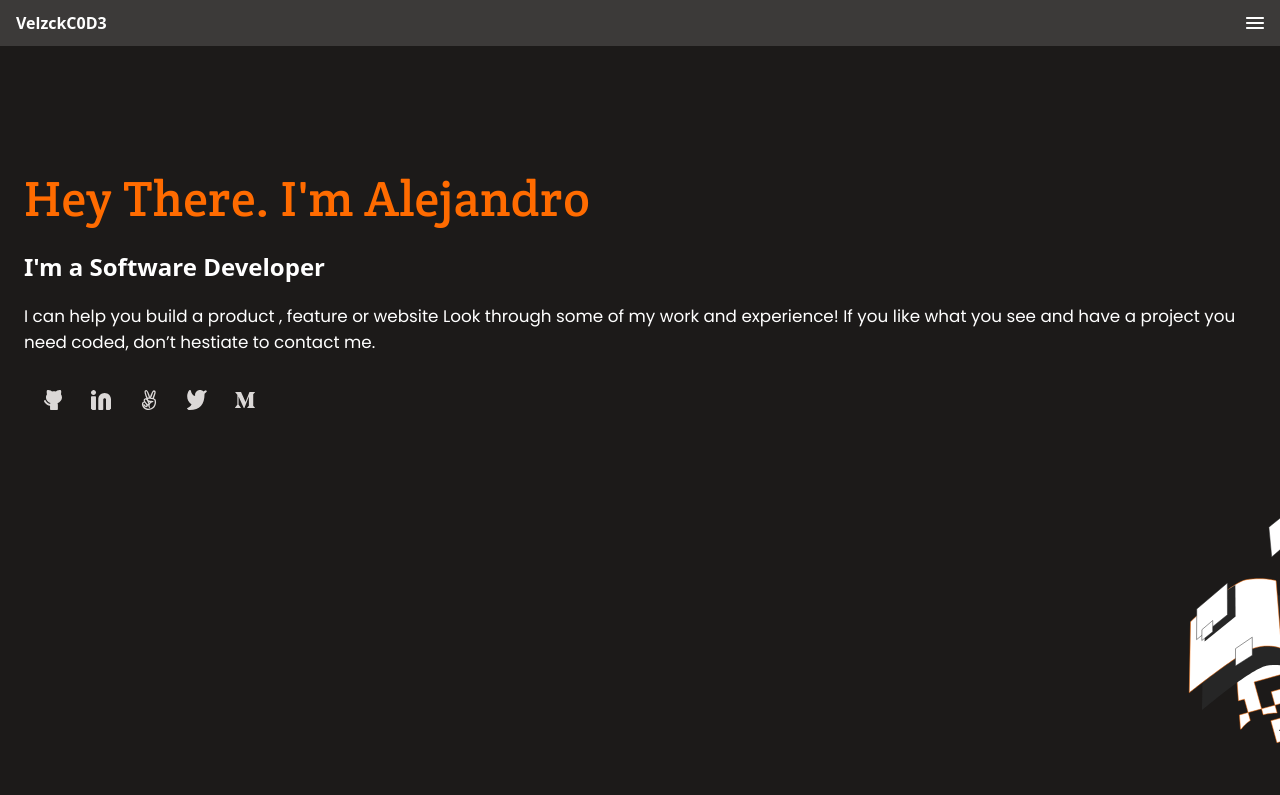
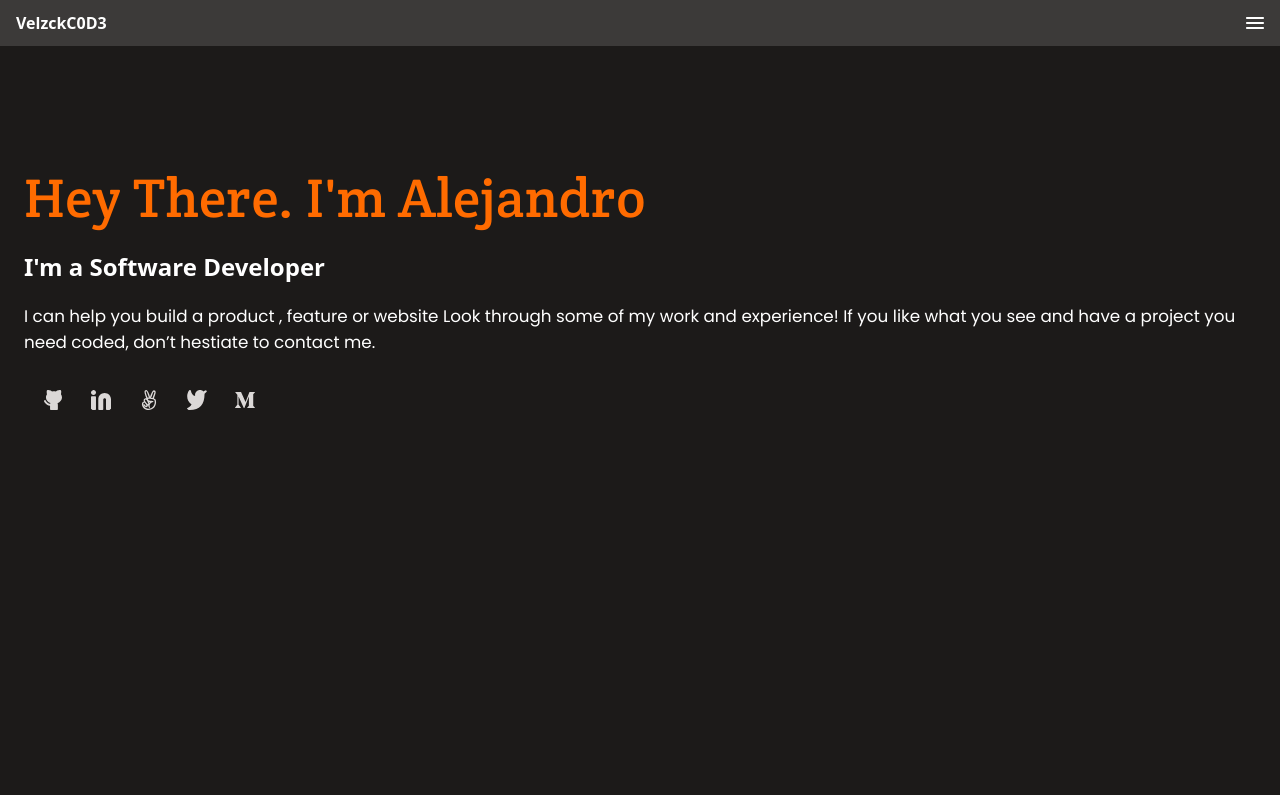
Before and after one commit to VelzckC0D3/Portfolio_v1.0, a website: page index.html in a window 1280 px wide. Drawn offline with Linux system fonts and the light colour scheme.

Commit message:
Readme.md
Added the personalized Readme file in order to show what the project is offering, also added a Live Demo so the user can see the website.

Corrected minor style.css conflicts with the Icons and the BackGround

```diff
--- a/style/style.css
+++ b/style/style.css
@@ -77,6 +77,8 @@ main {
   position: absolute;
   right: 0;
   bottom: 0.5rem;
+  user-select: none;
+  z-index: -1;
 }
 
 #mainCont {
@@ -91,7 +93,7 @@ main {
   font-family: "Crete Round", serif;
   color: #ff6b00;
   font-weight: 400;
-  font-size: 50px;
+  font-size: 55px;
   line-height: 64px;
   letter-spacing: 0.37px;
   margin-top: 1rem;
@@ -114,6 +116,8 @@ main {
   display: flex;
   width: 100%;
   padding-left: 0.3rem;
+  z-index: 2;
+  -webkit-tap-highlight-color: transparent;
 }
 
 .icon {
```
Also changed, not shown: README.md.
